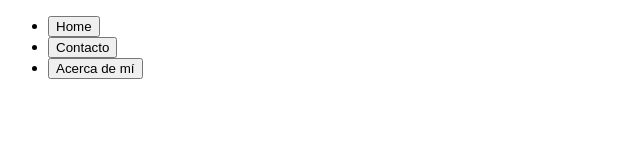
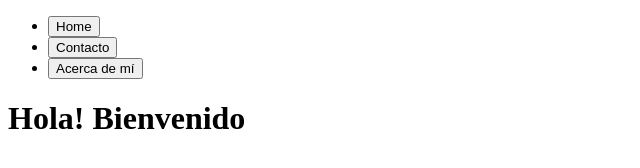
Before and after one commit to MemoBrown/escuela-desarrollo-web, a plain HTML site: page router-spa-js/index.html in a window 1280 px wide. Shown: the whole page, without its empty margins (0-640 px from the left). Drawn offline with Linux system fonts and the light colour scheme.

Commit message:
Creacion de rutas

```diff
--- a/router-spa-js/index.html
+++ b/router-spa-js/index.html
@@ -13,5 +13,8 @@
             <li><button>Acerca de mí</button></li>
         </ul>
     </header>
+    <div>
+        <h1>Hola! Bienvenido</h1>
+    </div>
 </body>
 </html>
```
Also changed, not shown: router-spa-js/routes.js (+14 -0 lines).
